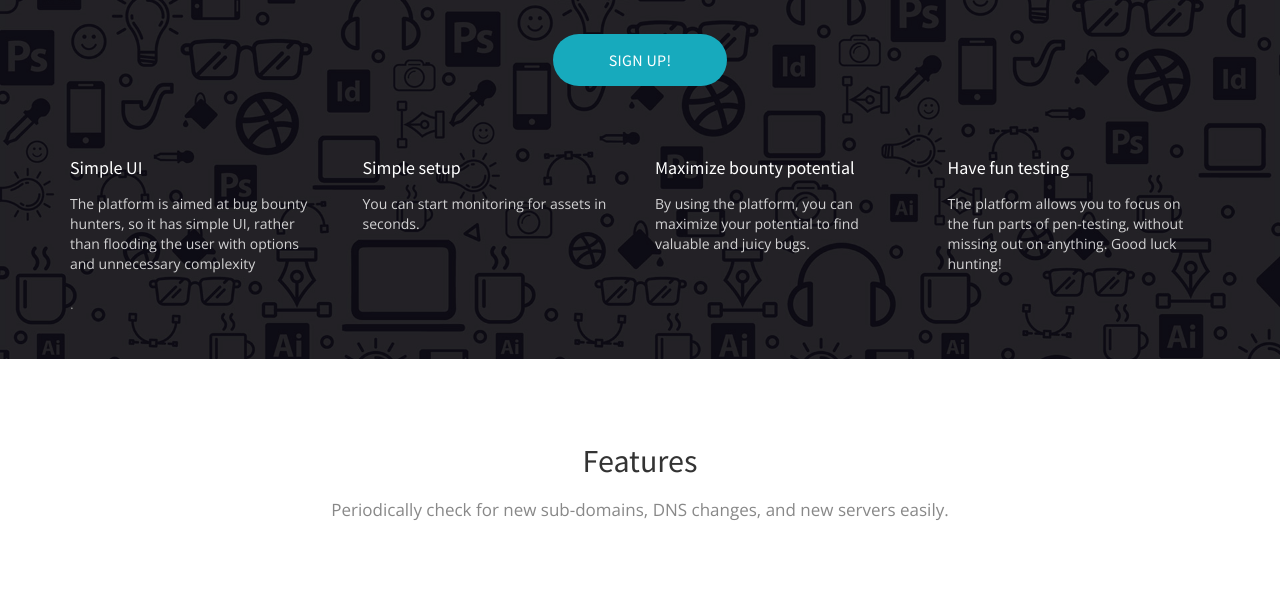
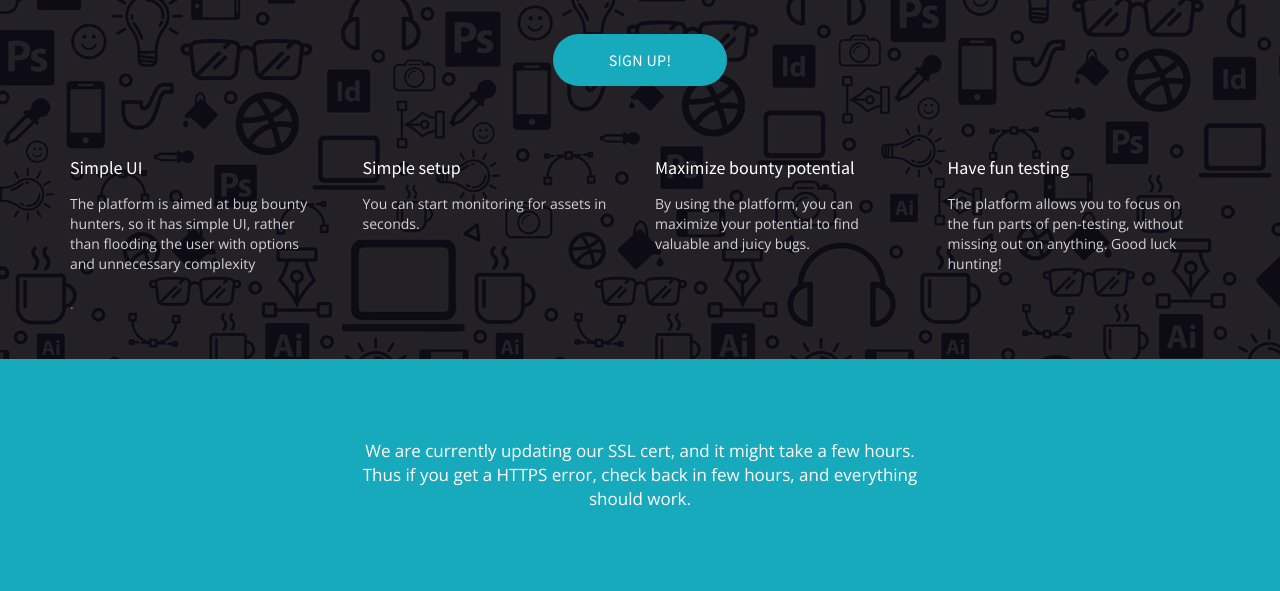
Before and after one commit to cyber-guard/buglabs-front, a plain HTML site: page index.html in a window 1280 px wide. Shown: the part 351-942 px from the top of the page. Drawn offline with nearby package versions, Linux system fonts and the light colour scheme.

Commit message:
ssl update

```diff
--- a/index.html
+++ b/index.html
@@ -84,6 +84,16 @@
         </div>
       </div>
     </div>
+  </div>
+
+  <div id="cta">
+      <div class="container">
+          <div class="row">
+              <div class="banner-form col-md-6 col-md-offset-3">
+                  <p>We are currently updating our SSL cert, and it might take a few hours. Thus if you get a HTTPS error, check back in few hours, and everything should work.</p>
+              </div>
+          </div>
+      </div>
   </div>
 
   <div id="features">
```
